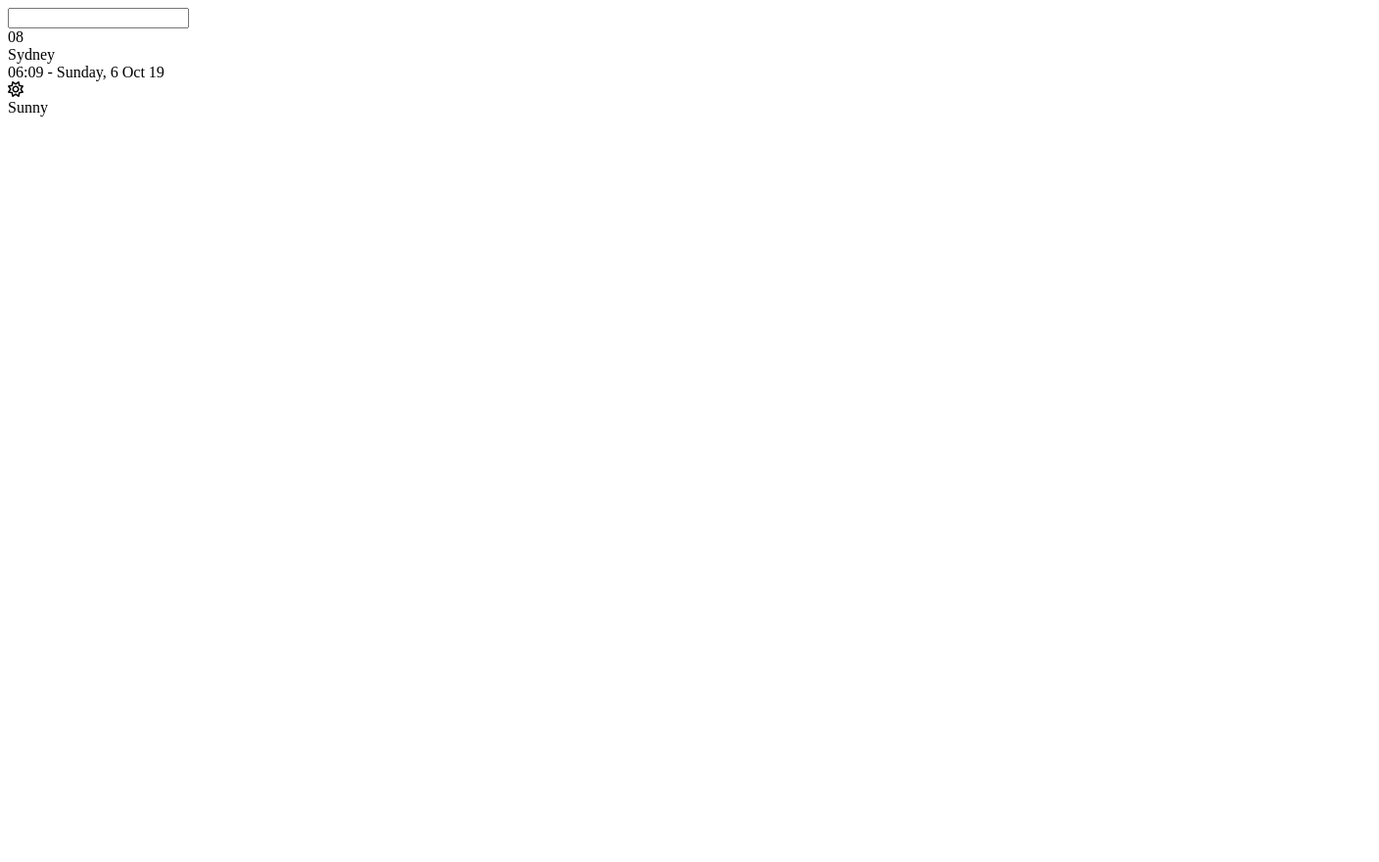
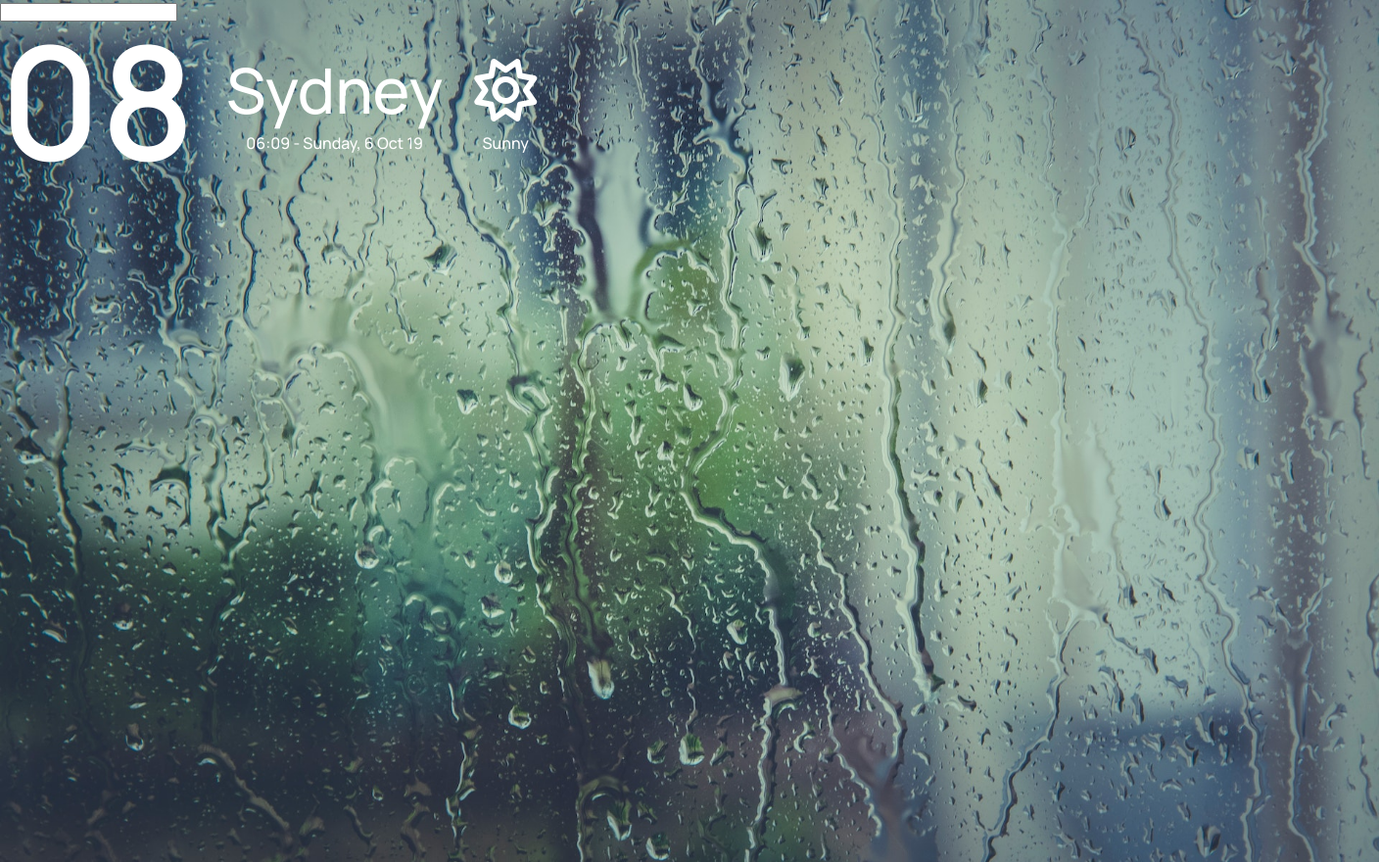
Before and after one commit to ddannyll/weather, a website built with webpack: page src/index.html in a window 1280 px wide. Shown: the whole page at 98% size, 1408 px wide, since content can reach past the window. Before the commit the page ends 800 px from the top, so only its background shows below. Built offline with nearby package versions, Linux system fonts and the light colour scheme.

Commit message:
style weather card

```diff
--- a/src/index.html
+++ b/src/index.html
@@ -15,8 +15,9 @@
         <div id="temp">08</div>
         <div id="location">Sydney</div>
         <div id="time">06:09 - Sunday, 6 Oct 19</div>
-        <div id="weatherIcon"><i class="fa-regular fa-sun"></i></div>
-        <div id="weatherDescription">Sunny</div>
+        <div id="icon"><i class="fa-regular fa-sun"></i></div>
+        <div id="description">Sunny</div>
     </div>
+    <div class="background"></div>
 </body>
 </html>
--- a/src/index.js
+++ b/src/index.js
@@ -1,3 +1,5 @@
+import './style.css'
+import Rain from './images/rain.jpg'
 
 const API_KEY = 'bd912bf06046730bb768e35c45a05452' // free plan idc
 
@@ -10,22 +12,15 @@
         this.feelsLike = rawJson.main.feels_like
         this.windSpeed = rawJson.wind.speed
         this.description = rawJson.weather.description
+        this.rain = rawJson.rain['1h']
+        this.iconURL = `http://openweathermap.org/img/wn/${rawJson.weather.icon}@2x.png`
     }
 
-    getTemp() {
-        return this.temp
-    }
-
-    getTempMax() {
-        return this.tempMax
-    }
-
-
-    #kelvinToCelcius(tempInKelvin) {
+    static kelvinToCelcius(tempInKelvin) {
         return tempInKelvin - 273.15
     }
 
-    #kelvinToFahrenheit(tempInKelvin) {
+    static kelvinToFahrenheit(tempInKelvin) {
         return (tempInKelvin - 273.15) * 1.8 + 32
     }
 }
@@ -34,5 +29,8 @@
     const url = `https://api.openweathermap.org/data/2.5/weather?q=${cityQuery}&appid=${API_KEY}`
     const response = await fetch(url, {mode:'cors'})
     const responseJson = await response.json()
+    console.log(responseJson)
     return new Weather(responseJson)
 }
+
+retrieveDataObject.then(console.log)
--- /dev/null
+++ b/src/style.css
@@ -0,0 +1,72 @@
+@import url('https://fonts.googleapis.com/css2?family=Manrope:wght@400;500;600&display=swap');
+
+* {
+    margin: 0;
+    padding: 0;
+}
+
+
+body {
+    height: 100vh;
+    width: 100vw;
+    overflow: hidden;
+    font-family: 'Manrope';
+    color: white;
+}
+
+.background {
+    position: absolute;
+    top: 0;
+    background-image: url('./images/rain.jpg');
+    background-repeat: no-repeat;
+    background-size: cover;
+    height: 100%;
+    width: 100%;
+    overflow: hidden;
+    z-index: -1;
+    transform: translate(5%, 5%) scale(1.1);
+}
+
+.mainWeatherCard {
+    display: inline-grid;
+    grid-template-areas:
+        "temp location icon"
+        "temp time description";
+    column-gap: 2rem;
+}
+
+#temp {
+    grid-area: temp;
+    font-size: 10rem;
+    font-weight: 600;
+    line-height: 10rem;
+}
+
+#location {
+    grid-area: location;
+    align-self: end;
+    font-size: 4rem;
+    font-weight: 500;
+    justify-self: center;
+}
+
+#icon {
+    grid-area: icon;
+    align-self: end;
+    font-size: 4rem;
+    justify-self: center;
+}
+
+#time {
+    grid-area: time;
+
+    font-size: 1rem;
+    font-weight: 500;
+    justify-self: center;
+}
+
+#description {
+    grid-area: description;
+    font-weight: 500;
+    justify-self: center;
+}
--- a/webpack.config.js
+++ b/webpack.config.js
@@ -21,6 +21,10 @@
         test: /\.css$/i,
         use: ['style-loader', 'css-loader'],
       },
+      {
+        test: /\.(png|svg|jpg|jpeg|gif)$/i,
+        type: 'asset/resource',
+      },
     ],
   },
 };
```
Also changed, not shown: src/images/rain.jpg (added).
